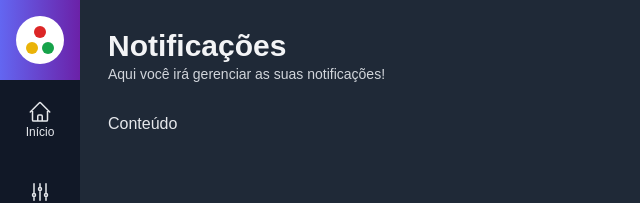
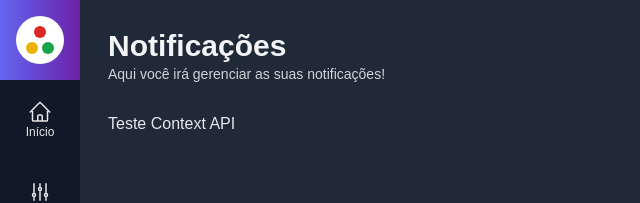
Before and after one commit to oadcavalcante/template-admin-nextjs, a Next.js app: page /notificacoes in a window 1280 px wide. Shown: the top 203 px of the page, without its empty margins (0-640 px from the left). Built offline with nearby package versions, Linux system fonts and the light colour scheme.

Commit message:
:sparkles: feat: Utilização do Context API para compartilhamento de dados entre os componentes da aplicação.

```diff
--- /dev/null
+++ b/src/data/context/AppContext.tsx
@@ -0,0 +1,9 @@
+import { createContext } from "react";
+
+const AppContext = createContext({ nome: null });
+
+export function AppProvider(props) {
+  return <AppContext.Provider value={{ nome: "Teste Context API" }}>{props.children}</AppContext.Provider>;
+}
+
+export default AppContext;
--- /dev/null
+++ b/src/data/hook/useAppData.ts
@@ -0,0 +1,6 @@
+import { useContext } from 'react';
+import AppContext from '../context/AppContext';
+
+const useAppData = () => useContext(AppContext);
+
+export default useAppData;
--- a/src/pages/_app.tsx
+++ b/src/pages/_app.tsx
@@ -1,5 +1,10 @@
 import "../styles/globals.css";
+import { AppProvider } from "../data/context/AppContext";
 
 export default function App({ Component, pageProps }) {
-  return <Component {...pageProps} />;
+  return (
+    <AppProvider>
+      <Component {...pageProps} />
+    </AppProvider>
+  );
 }
--- a/src/pages/notificacoes.tsx
+++ b/src/pages/notificacoes.tsx
@@ -1,9 +1,13 @@
 import Layout from "../components/template/Layout";
+import { AppConsumer } from "../data/context/AppContext";
+import useAppData from "../data/hook/useAppData";
 
 export default function Notificacoes() {
+  const contexto = useAppData();
+
   return (
     <Layout titulo="Notificações" subtitulo="Aqui você irá gerenciar as suas notificações!">
-      <h1>Conteúdo</h1>
+      <h3>{contexto.nome}</h3>
     </Layout>
   );
 }
```
